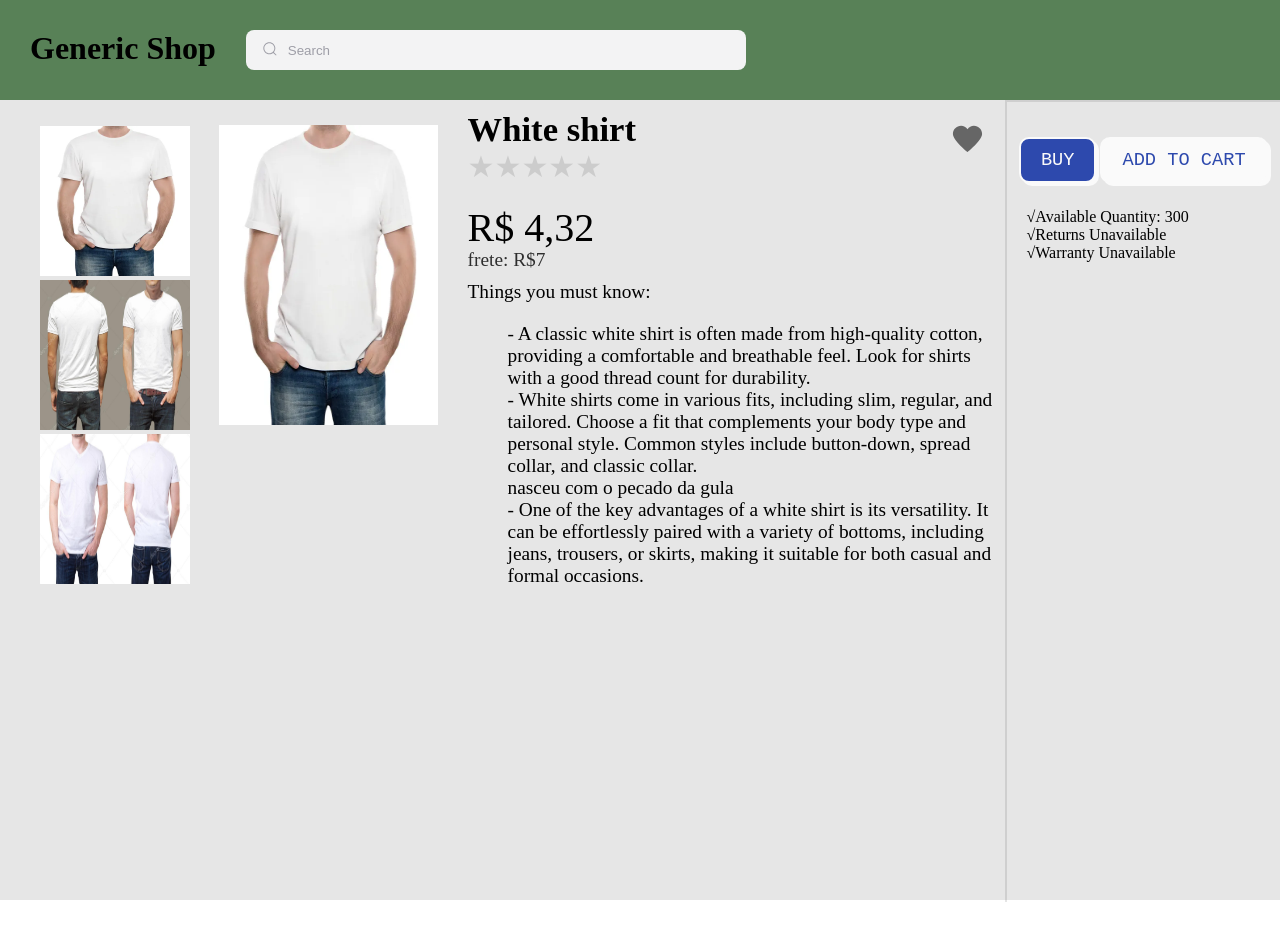
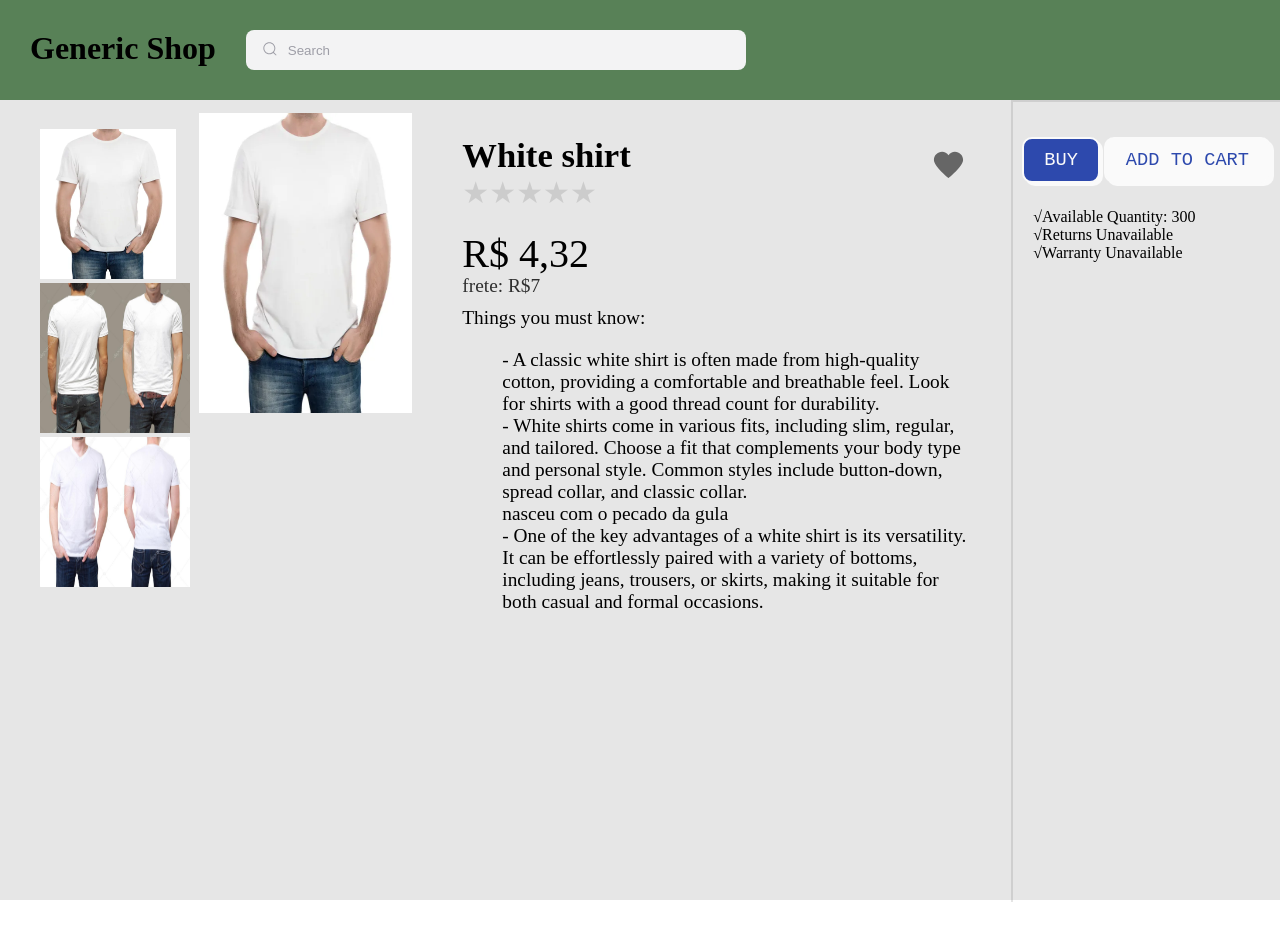
Before and after one commit to BL-equi/Generic-E-shop, a plain HTML site: page raul/raul.html in a window 1280 px wide. Drawn offline with Linux system fonts and the light colour scheme.

Commit message:
Add files via upload

```diff
--- a/raul/raul.css
+++ b/raul/raul.css
@@ -22,13 +22,15 @@ header h1 {
 #imagelist {
     height: 100%;
     width: 40%;
-    display: inline-block;
-    margin: 10 0 0 0;
+    display: flex;
+    margin-top: 1%;
+
 }
 .imageproduct{
 
-  width:150px;
+  max-width:150px;
   height:150px;
+  margin-right: 1%;
 }
 
 ul {
@@ -36,15 +38,15 @@ ul {
   float: left;
 }
 #trocarimg {
-  margin: 15 0 0 0%;
+  margin-left: 2%;
   height: 300px;
-  width: 50%;
+  max-width: 50%;
 }
 #info {
     height: 100%;
     width: 50%;
     display: inline-block;
-    margin-left: 20px;
+    margin: 2%
 }
 #compra {
     border-top: solid 2px rgba(0,0,0, 0.1);
```
